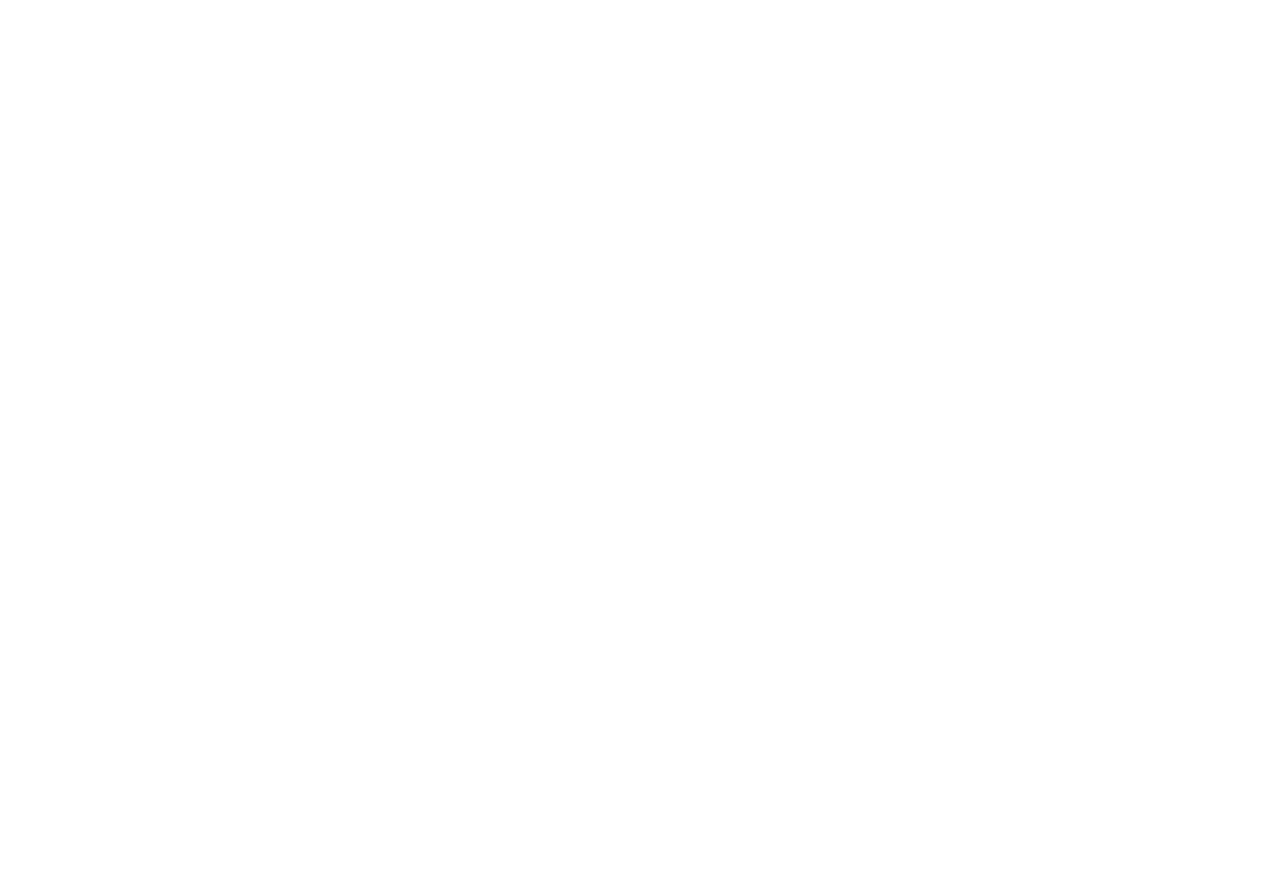
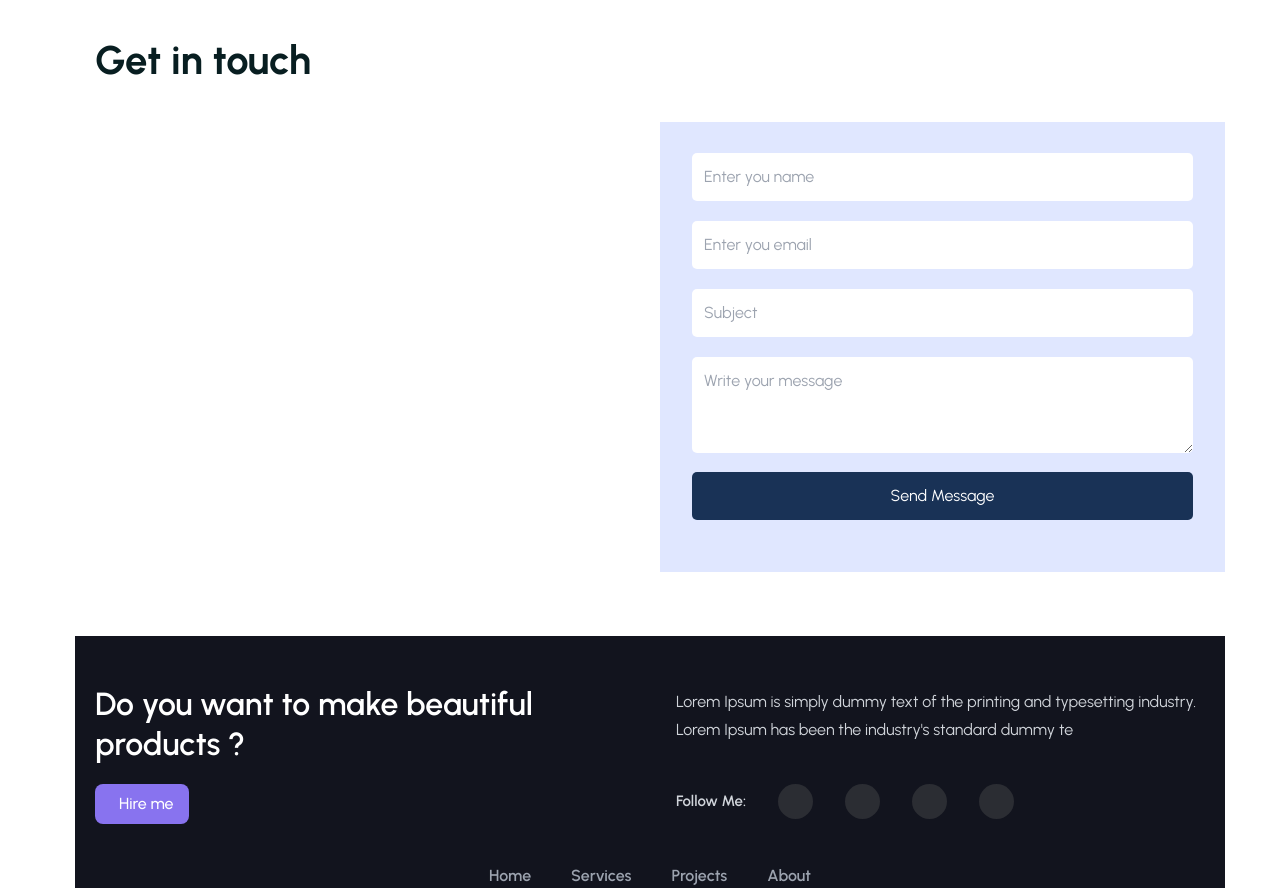
Before and after one commit to moradoulhaj/portfolio, a React (Vite) app: page / in a window 1280 px wide. Shown: the part 1828-2716 px from the top of the page. Before the commit the page ends 1832 px from the top, so only its background shows below. Built offline with nearby package versions, Linux system fonts and the light colour scheme; the HTML template or start-up script is replaced by a standard one.

Commit message:
Contact and Footer done

```diff
--- a/src/App.jsx
+++ b/src/App.jsx
@@ -5,6 +5,7 @@
 import Footer from "./components/Footer";
 import Hero from "./components/Hero";
 import Services from "./components/Services";
+import Contact from "./components/Contact";
 
 export default function App() {
   useEffect(() => {
@@ -15,7 +16,9 @@
       <Header />
       <main>
         <Hero />
+
         <Services />
+        <Contact/>
       </main>
 
       <Footer />
--- /dev/null
+++ b/src/components/Contact.jsx
@@ -0,0 +1,63 @@
+import React from "react";
+
+function Contact() {
+  return (
+    <section id="contact" className="pb-16">
+      <div className="container">
+        <h2 className="mb-8 text-secondary font-[700] text-[2.5rem]">
+          Get in touch
+        </h2>
+        <div className="md:flex justify-between items-center">
+          <div className="w-full md:w-1/2 h-[300px] sm:h-[450px]">
+            {/* image here */}
+          </div>
+          <div className="w-full mt-8 md:mt-0 md:w-1/2 sm:h-[450px] lg:flex items-center bg-indigo-100 px-4 py-8 lg:px-8">
+            <form action="" className="w-full">
+              <div className="mb-5">
+                <input
+                  type="text"
+                  className="w-full p-3 rounded-[5px] focus:outline-none"
+                  placeholder="Enter you name"
+                  required
+                />
+              </div>
+              <div className="mb-5">
+                <input
+                  type="email"
+                  className="w-full p-3 rounded-[5px] focus:outline-none"
+                  placeholder="Enter you email"
+                  required
+                />
+              </div>
+              <div className="mb-5">
+                <input
+                  type="text"
+                  className="w-full p-3 rounded-[5px] focus:outline-none"
+                  placeholder="Subject"
+                  required
+                />
+              </div>
+              <div className="mb-5">
+                <textarea
+                  rows={3}
+                  type="text"
+                  className="w-full p-3 rounded-[5px] focus:outline-none"
+                  placeholder="Write your message"
+                  required
+                />
+                <button
+                  type="submit"
+                  className="bg-txt mt-3 focus:outline-none text-white w-full p-3 rounded-[5px] text-center hover:bg-secondary ease-linear duration-150"
+                >
+                  Send Message
+                </button>
+              </div>
+            </form>
+          </div>
+        </div>
+      </div>
+    </section>
+  );
+}
+
+export default Contact;
--- a/src/components/Footer.jsx
+++ b/src/components/Footer.jsx
@@ -1,9 +1,73 @@
-import React from 'react'
+import React from "react";
 
 function Footer() {
+  const navLinks = [
+    { name: "Home", path: "home" },
+    { name: "Services", path: "services" },
+    { name: "Projects", path: "projects" },
+    { name: "About", path: "about" },
+  ];
   return (
-    <div>Footer</div>
-  )
+    <footer className="pt-12 bg-[#12141e]">
+      <div className="container">
+        <div className="flex justify-between items-center md:gap-8">
+          <div className="sm:w-1/2 w-full">
+            <h2 className="text-white leading-10 text-[26px] font-[600] mb-5 md:text-[2rem]">
+              Do you want to make beautiful products ?
+            </h2>
+            <a href="#contact">
+              <button className="bg-primary text-white font-[500] flex items-center gap-2 hover:bg-txt py-2 px-4 rounded-[8px] ease-in duration-300">
+                <i class="ri-mail-line"></i>Hire me
+              </button>
+            </a>
+          </div>
+          <div className="w-full sm:w-1/2">
+            <p className="text-gray-300 mt-4 leading-7 sm:mt-0">
+              Lorem Ipsum is simply dummy text of the printing and typesetting
+              industry. Lorem Ipsum has been the industry's standard dummy te
+            </p>
+            <div className="flex items-center gap-4 flex-wrap md:gap-8 mt-10">
+              <span className="font-[600] text-[15px] text-gray-300">
+                Follow Me:
+              </span>
+              <span className="w-[35px] h-[35px] cursor-pointer bg-[#2b2d33] p-1 rounded-[50px] text-center">
+                <a href="" className="text-gray-300 font-[500] text-[18px]">
+                  <i class="ri-linkedin-fill"></i>
+                </a>
+              </span>
+              <span className="w-[35px] bg-[#2b2d33] h-[35px] cursor-pointer p-1 rounded-[50px] text-center">
+                <a href="" className="text-gray-300 font-[500] text-[18px]">
+                  <i class="ri-github-fill"></i>
+                </a>
+              </span>
+              <span className="w-[35px] h-[35px] bg-[#2b2d33] cursor-pointer p-1 rounded-[50px] text-center">
+                <a href="" className="text-gray-300 font-[500] text-[18px]">
+                  <i class="ri-telegram-fill"></i>
+                </a>
+              </span>
+              <span className="w-[35px] h-[35px] bg-[#2b2d33] cursor-pointer p-1 rounded-[50px] text-center">
+                <a href="" className="text-gray-300 font-[500] text-[18px]">
+                  <i class="ri-instagram-fill"></i>
+                </a>
+              </span>
+            </div>
+          </div>
+        </div>
+      </div>
+
+      <div className="">
+        <ul className="flex items-center justify-center gap-10 mt-10">
+          {navLinks.map((link, key) => (
+            <li key={key}>
+              <a href="" className="text-gray-400 font-[600]">
+                {link.name}
+              </a>
+            </li>
+          ))}
+        </ul>
+      </div>
+    </footer>
+  );
 }
 
-export default Footer
+export default Footer;
```
